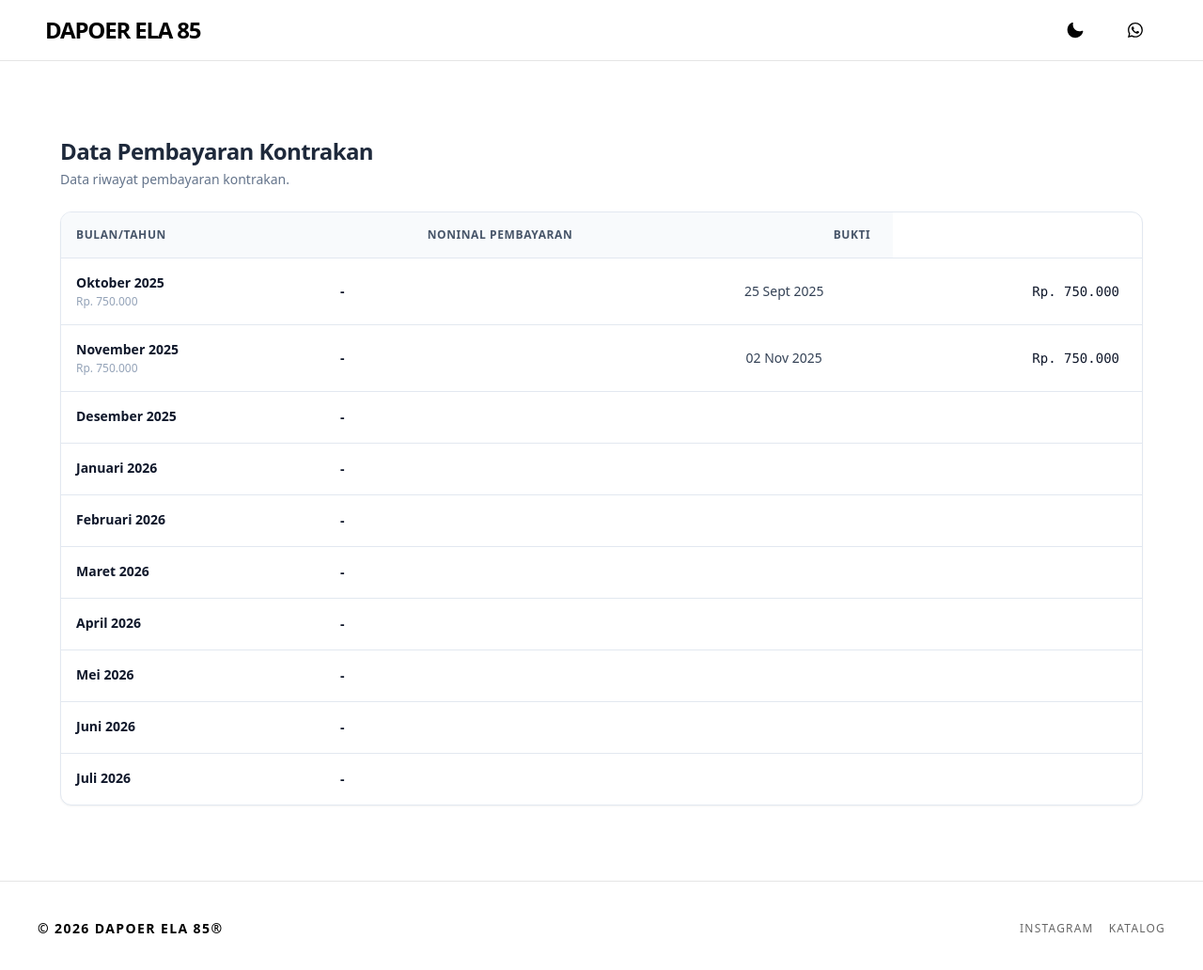
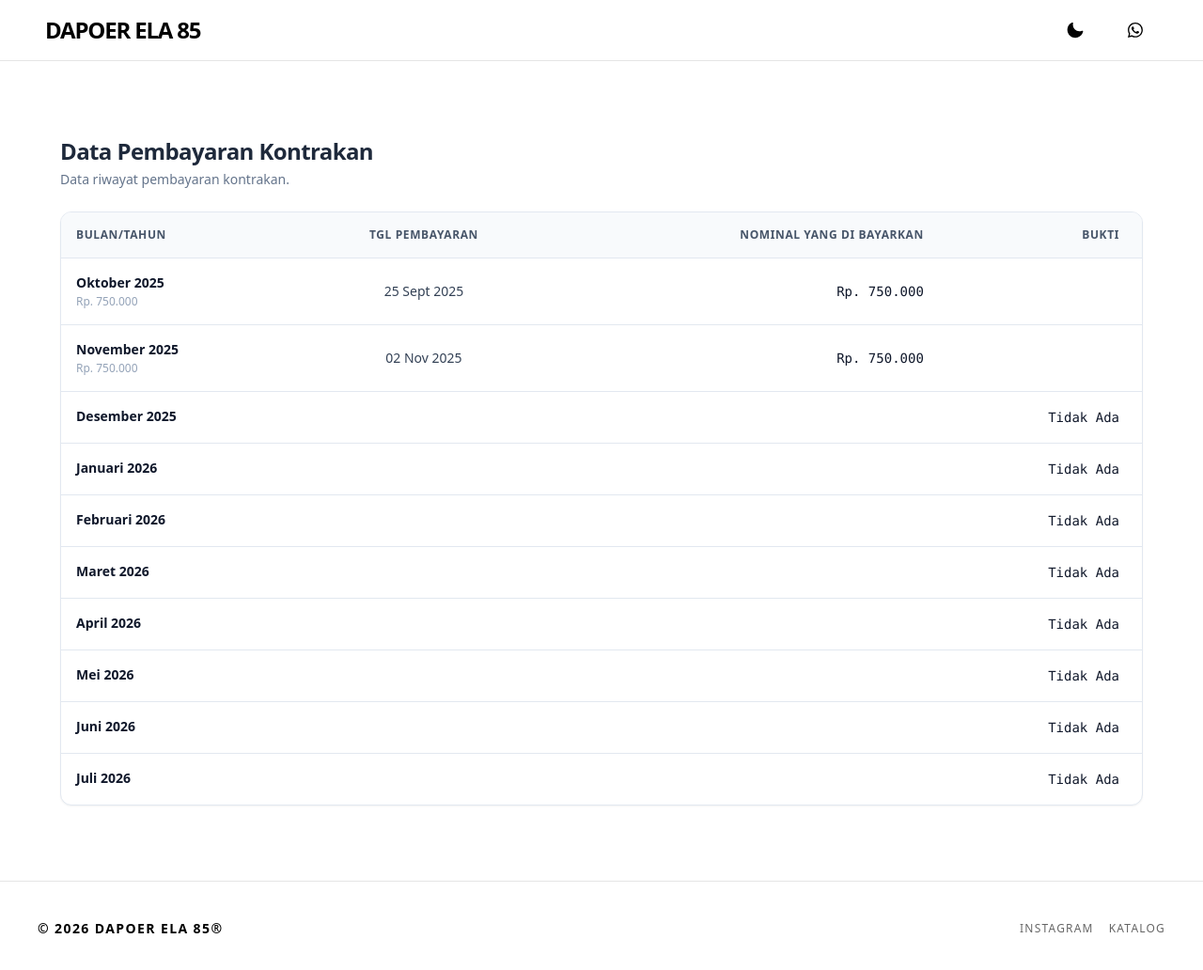
Before and after one commit to dapoerela85/dapoerela85.github.io, a Jekyll site: the page built from _pages/kontrakan.html, in a window 1280 px wide and 1038 px high. Shown: the top 1032 px of the window at 94% size. Built offline with Jekyll 4.4.1, drawn with Linux system fonts in a browser that asks for light colours; nearby versions of some CDN libraries.

Commit message:
Update kontrakan.html

```diff
--- a/_pages/kontrakan.html
+++ b/_pages/kontrakan.html
@@ -22,7 +22,8 @@ permalink: /kontrakan/
             <th class="p-4">
               Bulan/Tahun
             </th>
-            <th class="p-4 text-center">Noninal Pembayaran</th>
+            <th class="p-4 text-center">Tgl Pembayaran</th>
+            <th class="p-4 text-right pr-6">Nominal Yang Di Bayarkan</th>
             <th class="p-4 text-right pr-6">Bukti</th>
           </tr>
         </thead>
@@ -36,14 +37,6 @@ permalink: /kontrakan/
                 <span class="block text-xs text-slate-400 font-normal mt-0.5">{{ asset.nominal }}</span>
               </td>
 
-              <td class="p-4 font-semibold text-slate-900">
-                {% if asset.bayar %}
-                 {{ asset.bayar }}
-                {% else %}
-                 -
-                {% endif %}
-              </td>
-
               <td class="p-4 text-center font-medium">
                 {{ asset.tgl }}
               </td>
@@ -55,7 +48,13 @@ permalink: /kontrakan/
                   {{ asset.nominal }}
                 {% endif %}
               </td>
-
+              <td class="p-4 text-right pr-6 font-mono font-medium {% if asset.harga_beli == 'Rp. 0' %}text-slate-400 italic{% else %}text-slate-900{% endif %}">
+                {% if asset.bukti %}
+                  {{ aset.bukti }}
+                {% else %}
+                  Tidak Ada
+                {% endif %}
+              </td>
             </tr>
           {% endfor %}
         </tbody>
```
